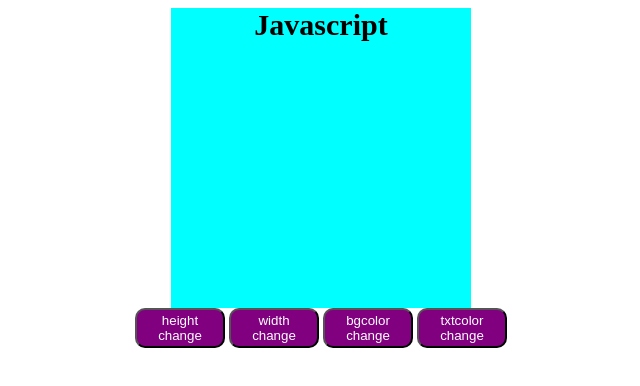
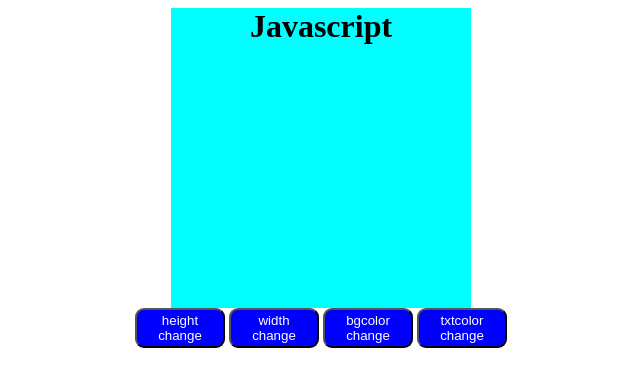
Before and after one commit to Tanusha-Budi/html_assignments, a plain HTML site: page sixth_assign.html in a window 1280 px wide. Shown: the whole page, without its empty margins (319-959 px from the left). Drawn offline with Linux system fonts and the light colour scheme.

Commit message:
commit changes

```diff
--- a/sixth_assign.html
+++ b/sixth_assign.html
@@ -6,9 +6,9 @@
         .bt {
             width: 90px;
             height: 40px;
-            background-color: purple;
+            background-color: blue;
             color: #fff;
-            border-radius: 10px;
+            border-radius: 9px;
         }
     </style>
 
@@ -20,7 +20,7 @@
         <div id="box" style=" background-color: cyan;
             height: 300px;
             width: 300px;">
-            <h3 style="font-size: 30px ;">Javascript</h3>
+            <h3 style="font-size: 32px ;">Javascript</h3>
         </div>
 
         <button class="bt" onclick="height()">height change</button>
```
Also changed, not shown: 1 other file.
